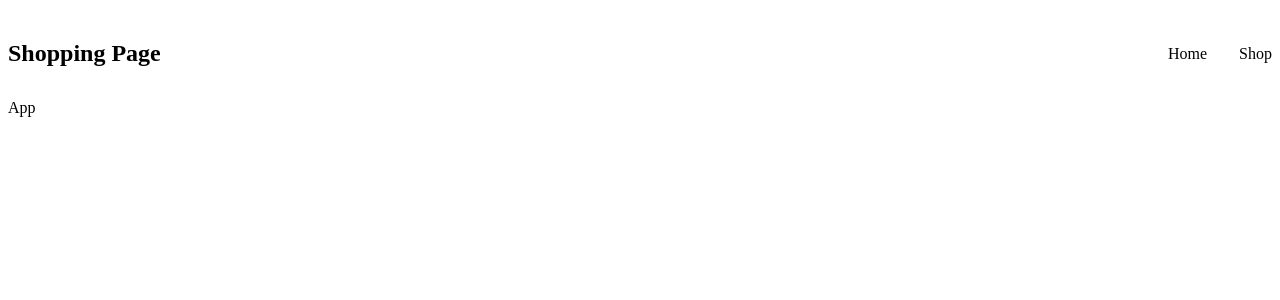
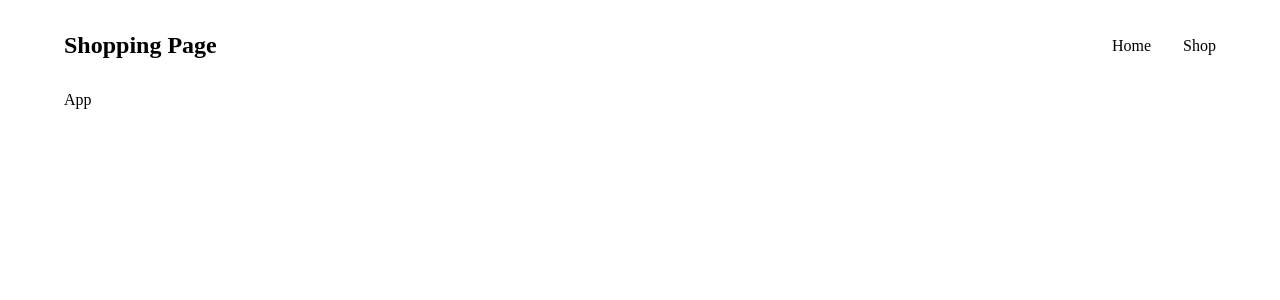
Before and after one commit to LedaThemis/odin-shopping-cart, a React (Create React App) app: page / in a window 1280 px wide. Shown: the top 300 px of the page. Built offline with nearby package versions, Linux system fonts and the light colour scheme.

Commit message:
style body, layout

```diff
--- /dev/null
+++ b/src/index.css
@@ -0,0 +1,7 @@
+body {
+    margin: 0;
+}
+
+#layout {
+    padding: 0 4rem;
+}
--- a/src/index.js
+++ b/src/index.js
@@ -1,6 +1,8 @@
 import React from 'react';
 import ReactDOM from 'react-dom/client';
 import RouterSwitch from './RouterSwitch';
+
+import './index.css';
 
 const root = ReactDOM.createRoot(document.getElementById('root'));
 root.render(
```
